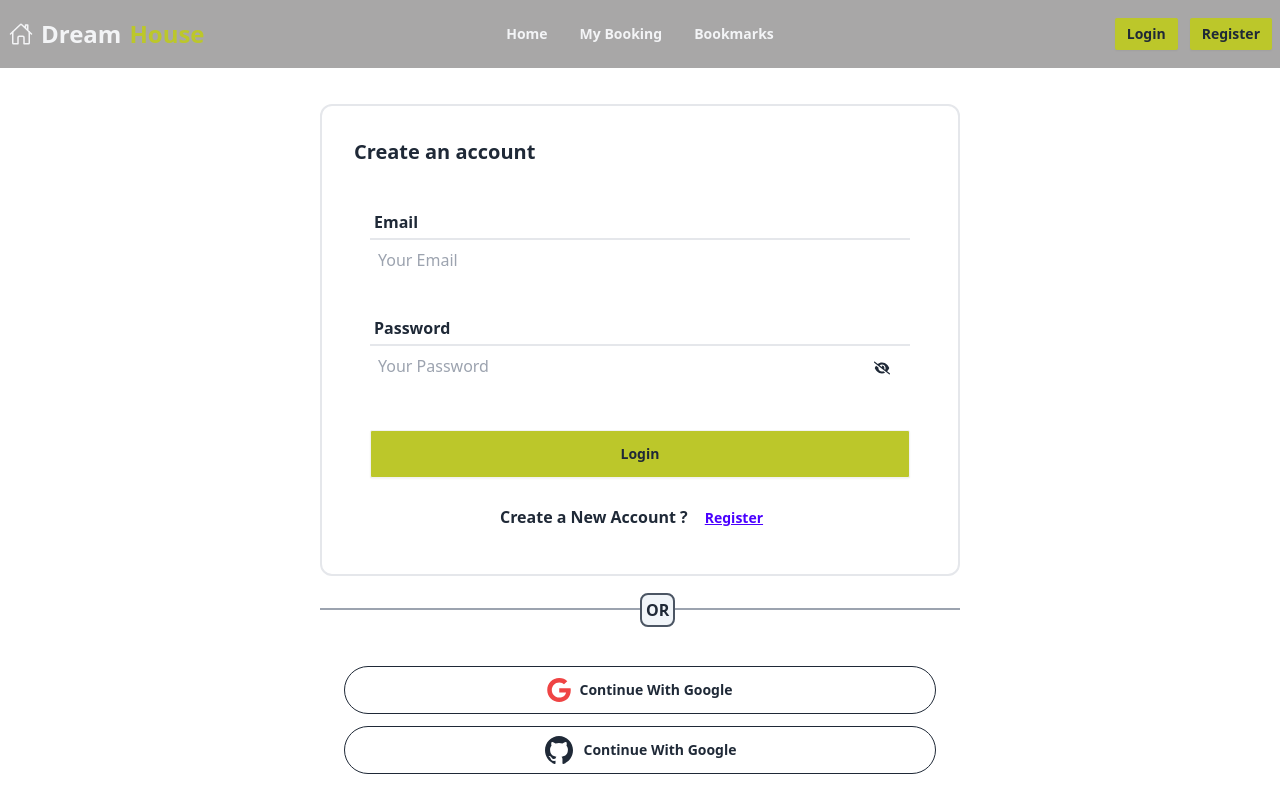
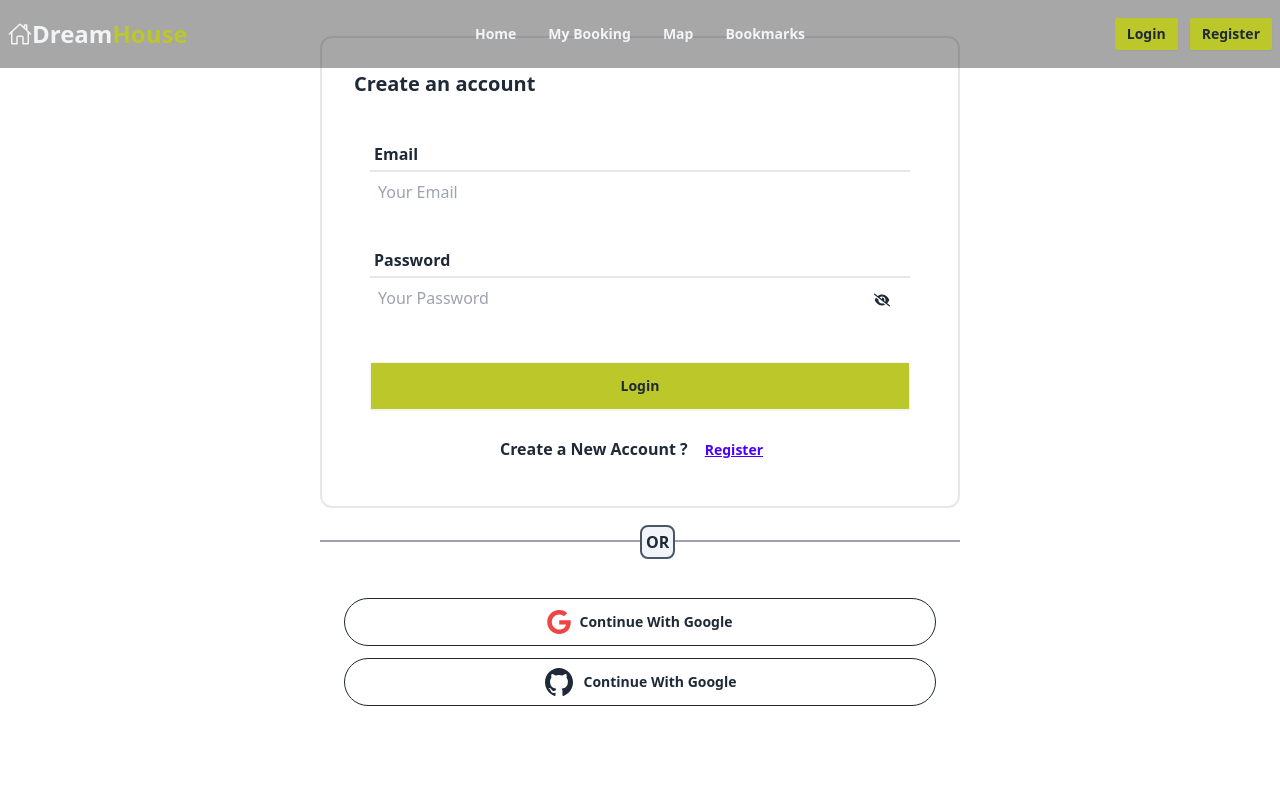
Before and after one commit to ShahAlom47/Assignment-9-Authentication, a React (Vite) app: page /login in a window 1280 px wide. Shown: the top 800 px of the page. Built offline with nearby package versions, Linux system fonts and the light colour scheme; no server answers.

Commit message:
Added animation to the navbar

```diff
--- a/index.html
+++ b/index.html
@@ -1,16 +1,25 @@
 <!doctype html>
 <html lang="en">
+
 <head>
   <meta charset="UTF-8" />
   <link rel="icon" type="image/svg+xml" href="/vite.svg" />
   <meta name="viewport" content="width=device-width, initial-scale=1.0" />
+  <!-- AOS Animation -->
+  <link rel="stylesheet" href="https://unpkg.com/aos@next/dist/aos.css" />
 
-    <link rel="stylesheet" href="bower_components/aos/dist/aos.css" />
+
   <title>Dream House</title>
 </head>
+
 <body>
   <div id="root"></div>
   <script type="module" src="/src/main.jsx"></script>
+  <!-- AOS Animation -->
+  <script src="https://unpkg.com/aos@next/dist/aos.js"></script>
+  <script>
+    AOS.init();
+  </script>
+</body>
 
-  </body>
 </html>
--- a/package.json
+++ b/package.json
@@ -13,6 +13,7 @@
     "animate.css": "^4.1.1",
     "aos": "^2.3.4",
     "firebase": "^10.10.0",
+    "leaflet": "^1.9.4",
     "localforage": "^1.10.0",
     "match-sorter": "^6.3.4",
     "prop-types": "^15.8.1",
@@ -21,6 +22,7 @@
     "react-helmet": "^6.1.0",
     "react-helmet-async": "^2.0.4",
     "react-icons": "^5.0.1",
+    "react-leaflet": "^4.2.1",
     "react-router-dom": "^6.22.3",
     "react-toastify": "^10.0.5",
     "sort-by": "^1.2.0",
--- a/src/Pages/Bookmarks/Bookmarks.jsx
+++ b/src/Pages/Bookmarks/Bookmarks.jsx
@@ -5,7 +5,11 @@ import Navbar from '../../Shared Component/Navbar';
 import { MdOutlineAreaChart, MdOutlineDelete } from 'react-icons/md';
 import { CiLocationOn } from 'react-icons/ci';
 import 'animate.css';
-import { Helmet} from 'react-helmet-async';
+import { Helmet } from 'react-helmet-async';
+
+
+
+
 
 const Bookmarks = () => {
 
@@ -71,6 +75,11 @@ const Bookmarks = () => {
 
 
             </div>
+
+            <div>
+
+
+            </div>
         </div>
     );
 };
--- a/src/Pages/Home/DisplayCard.jsx
+++ b/src/Pages/Home/DisplayCard.jsx
@@ -5,11 +5,11 @@ import { Link } from 'react-router-dom';
 
 const DisplayCard = ({data}) => {
 
-    console.log(data);
+
     const {id, image, estate_title, area,location}=data;
 
     return (
-        <div className="card card-compact  bg-base-100 shadow-xl shadow-[#bcc72a]  border-2">
+        <div className="card card-compact  bg-base-100 shadow-xl shadow-[#bcc72a]  border-2" data-aos="flip-right" data-aos-duration="1000">
         <figure><img src={image} alt="Shoes" /></figure>
         <div className="card-body">
           <h2 className="card-title">{estate_title}</h2>
--- a/src/Routes/mainRoutes.jsx
+++ b/src/Routes/mainRoutes.jsx
@@ -8,6 +8,7 @@ import UserProfile from "../Pages/Authentication/UserProfile";
 import CardDetails from "../Pages/Details/CardDetails";
 import ErrorPage from "../Pages/Error page/ErrorPage";
 import Bookmarks from "../Pages/Bookmarks/Bookmarks";
+import Map from "../Shared Component/Map";
 
 const router = createBrowserRouter([
     {
@@ -39,6 +40,10 @@ const router = createBrowserRouter([
           path: "/bookmark",
           element: <PrivetRoute> <Bookmarks></Bookmarks></PrivetRoute>,
         },
+        {
+          path: "/map",
+          element: <Map></Map>,
+        },
       ],
     },
   ]);
--- /dev/null
+++ b/src/Shared Component/Map.jsx
@@ -0,0 +1,25 @@
+
+
+import { MapContainer, Marker, Popup, TileLayer, } from 'react-leaflet'
+import 'leaflet/dist/leaflet.css'
+
+const Map = () => {
+    return (
+        <div>
+           <MapContainer center={[51.5072, 51.5072]} zoom={13} scrollWheelZoom={false} className='w-full h-screen'>
+  <TileLayer
+    attribution='&copy; <a href="https://www.openstreetmap.org/copyright">OpenStreetMap</a> contributors'
+    url="https://{s}.tile.openstreetmap.org/{z}/{x}/{y}.png"
+  />
+  <Marker position={[119.4179, 36.7783]}>
+    <Popup>
+      A pretty CSS3 popup. <br /> Easily customizable.
+    </Popup>
+  </Marker>
+</MapContainer>
+
+        </div>
+    );
+};
+
+export default Map;
--- a/src/Shared Component/Navbar.jsx
+++ b/src/Shared Component/Navbar.jsx
@@ -1,5 +1,5 @@
 
-import { useContext } from "react";
+import { useContext, useEffect, useState } from "react";
 import { IoHomeOutline } from "react-icons/io5";
 import { Link, NavLink } from "react-router-dom";
 import { AuthContext } from "../Auth Provider/AuthProvider";
@@ -13,6 +13,7 @@ const Navbar = () => {
     const navi = <>
         <NavLink to={'/'}><li><a>Home</a></li></NavLink>
         <NavLink><li><a>My Booking</a></li></NavLink>
+        <NavLink to={'/map'}><li><a>Map</a></li></NavLink>
         <NavLink to={'/bookmark'} ><li><a>Bookmarks</a></li></NavLink>
         {user && <NavLink to={'/userProfile'}><li><a>Update Profile</a></li></NavLink>}
     </>
@@ -26,11 +27,34 @@ const Navbar = () => {
 
 
 
+    const [visible, setVisible] = useState(true);
+
+    useEffect(() => {
+      let prevSPos = window.pageYOffset;
+
+      const handleScroll = () => {
+        const currentSPos = window.pageYOffset;
+        const isVisible = prevSPos > currentSPos;
+
+        setVisible(isVisible);
+        prevSPos = currentSPos;
+      };
+
+      window.addEventListener('scroll', handleScroll);
+
+      return () => {
+        window.removeEventListener('scroll', handleScroll);
+      };
+    }, []);
 
 
     return (
-        <div className="navbar bg-[#18171760] bb-[#ffffff60]">
+        <div className={`w-full p-0 z-50 fixed top-0 ${visible ? 'top-0 transition-all' : '-top-20 transition-all'} duration-1000`} >
+        <div className='navbar  bg-[#18171760] bb-[#ffffff60]  ' data-aos="fade-down"
+            data-aos-easing="linear"
+            data-aos-duration="1000">
             <div className="navbar-start">
+
                 <div className="dropdown">
                     <div tabIndex={0} role="button" className="btn btn-ghost md:px-4 px-0  lg:hidden">
                         <svg xmlns="http://www.w3.org/2000/svg" className="h-5 w-5" fill="none" viewBox="0 0 24 24" stroke="currentColor"><path strokeLinecap="round" strokeLinejoin="round" strokeWidth="2" d="M4 6h16M4 12h8m-8 6h16" /></svg>
@@ -39,7 +63,7 @@ const Navbar = () => {
                         {navi}
                     </ul>
                 </div>
-             <Link to={'/'}>  <button className="btn btn-ghost pl-0 font-bold text-gray-100 text-xl md:text-2xl lg:text-2xl"><IoHomeOutline />Dream <span className="text-[#bcc72a]">House</span></button> </Link>
+                <Link to={'/'}>  <button className="flex items-center pl-0 font-bold text-gray-100 text-xl md:text-2xl lg:text-2xl"><IoHomeOutline />Dream <span className="text-[#bcc72a]">House</span></button> </Link>
             </div>
             <div className="navbar-center hidden lg:flex">
                 <ul className="menu menu-horizontal px-1 font-semibold text-gray-100">
@@ -81,6 +105,7 @@ const Navbar = () => {
 
             </div>
         </div>
+        </div>
     );
 };
 
```
Also changed, not shown: 1 other file (tests, documents, lock files or other folders). Lines whose indentation alone changed are shown as unchanged.
